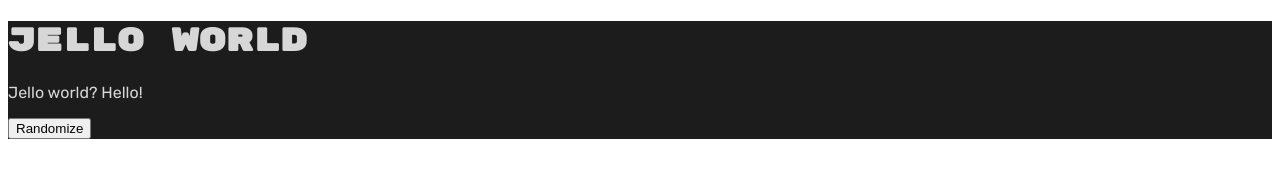
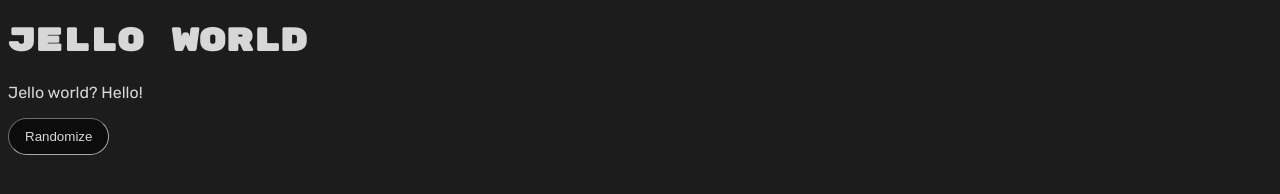
Before and after one commit to SUPERDERP1/randomizer, a website: page index.html in a window 1280 px wide. Drawn offline with Linux system fonts and the light colour scheme.

Commit message:
stylesdaf

```diff
--- a/index.html
+++ b/index.html
@@ -7,13 +7,13 @@
     <link href="styles/style.css" rel="stylesheet" type="text/css" />
 </head>
 <body>
-    <div class="container">
+    <div id="container">
         <div class="content">
             <h1>Jello World</h1>
             <p>
                 Jello world? Hello!
             </p>
-            <button id="randomize">Randomize</button>
+            <button class="randomizeButton" id="randomize">Randomize</button>
         </div>
     </div>
 <script src="scripts.js"></script>
--- a/styles/style.scss
+++ b/styles/style.scss
@@ -2,15 +2,37 @@
 // fonts
 $fontMain: Rubik;
 $fontBold: Rubik Mono One;
+// colors
+$colorOffWhite: rgb(215,215,215);
+// animations
+$animTransition1: all 0.666s cubic-bezier(0.06, 0.98, 0.41, 0.93);
 
-.container {
-    color: rgb(215,215,215);
+body {
     background-color: rgb(28,28,28);
+}
+
+#container {
+    color: $colorOffWhite;
     font-family: $fontMain;
     font-size: 16px;
     .content {
         h1 {
+            color: $colorOffWhite;
             font-family: $fontBold;
+        }
+        .randomizeButton {
+            color: $colorOffWhite;
+            border: 1.5px inset rgba(235,235,235,0.7);
+            background-color: rgb(12,12,12);
+            border-radius: 32px;
+            padding: 10px 16px;
+            transition: $animTransition1;
+        }
+        .randomizeButton:hover {
+            color: rgb(235,235,235);
+            border: 1.5px outset rgba(235,235,235,0.7);
+            background-color: rgb(20,20,20);
+            transform: scale(1.01);
         }
     }
 }
```
Also changed, not shown: styles/style.css, 1 other file.
